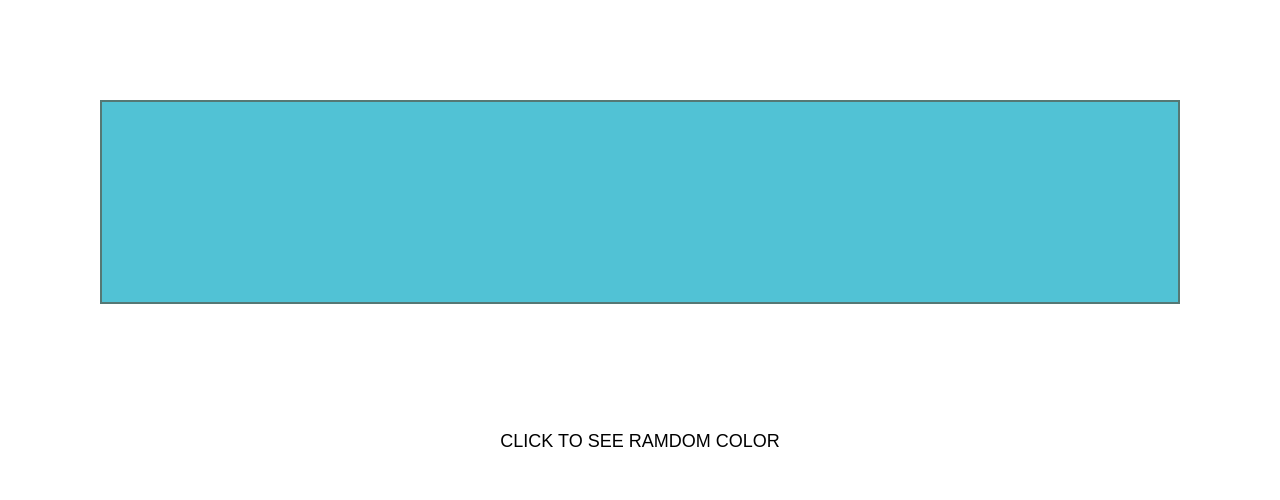
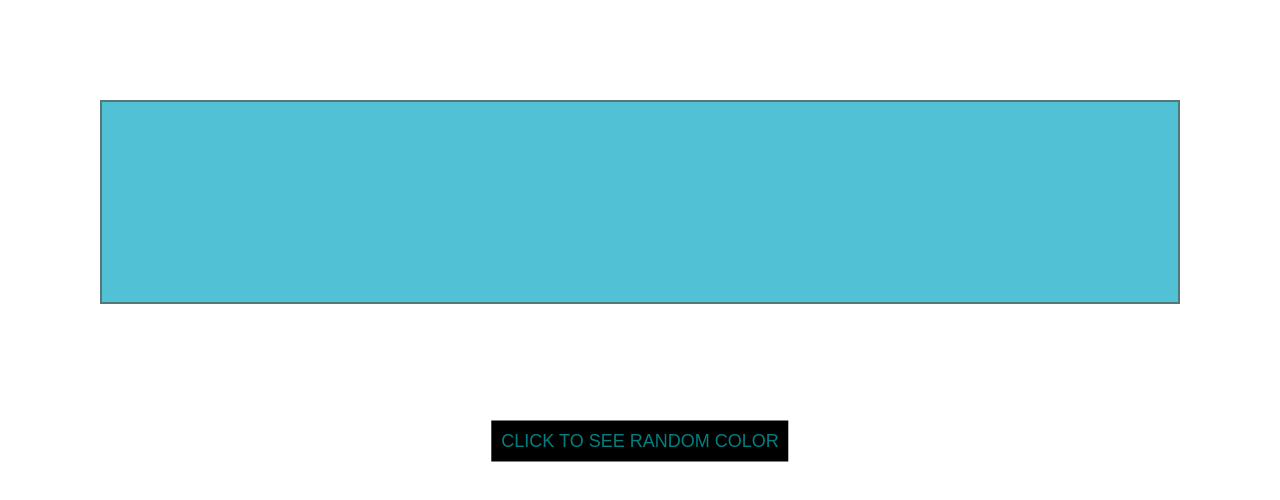
Before and after one commit to Anilvarmach/RamdomColorChange, a plain HTML site: page index.html in a window 1280 px wide. Drawn offline with Linux system fonts and the light colour scheme.

Commit message:
Add files via upload

```diff
--- a/index.html
+++ b/index.html
@@ -20,7 +20,7 @@
               publishing software like Aldus PageMaker including versions of Lorem Ipsum.
         </p> -->
     </div>
-    <button>Click to see Ramdom Color</button>
+    <button>Click to see Random Color</button>
 
 
     <script>
--- a/style.css
+++ b/style.css
@@ -28,4 +28,6 @@ button{
     font-size: 18px;
     text-transform: uppercase;
     cursor: pointer;
+    color: teal;
+    background-color: black;
 }
```
